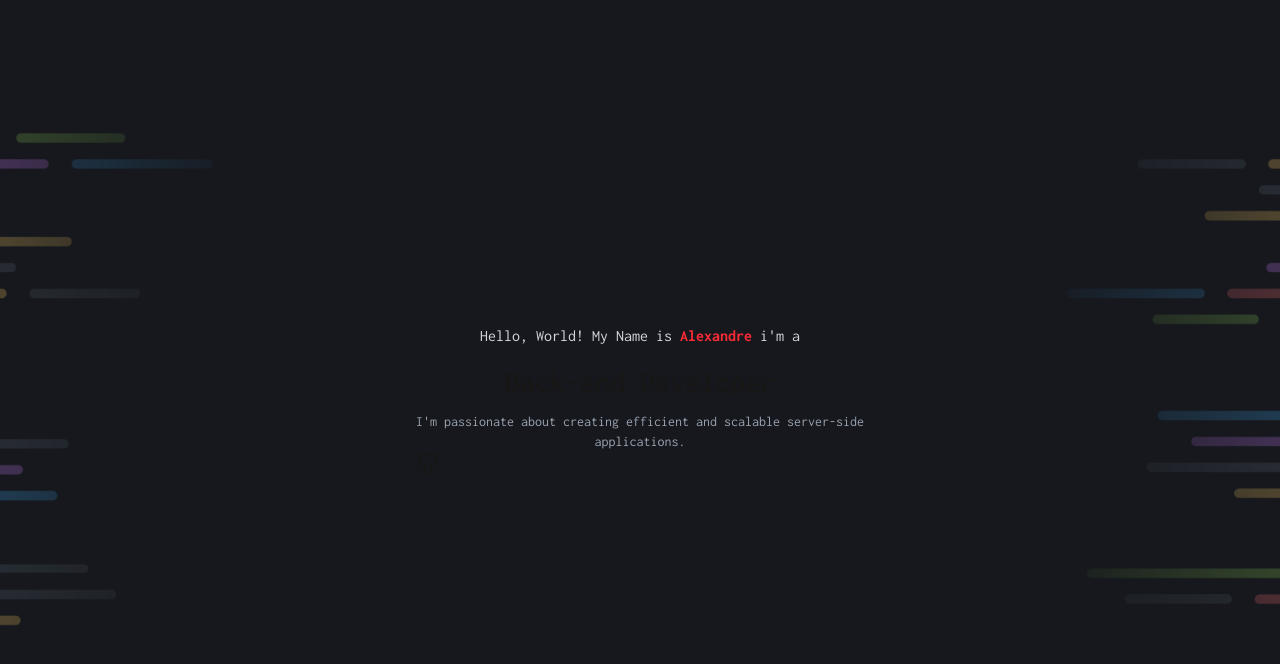
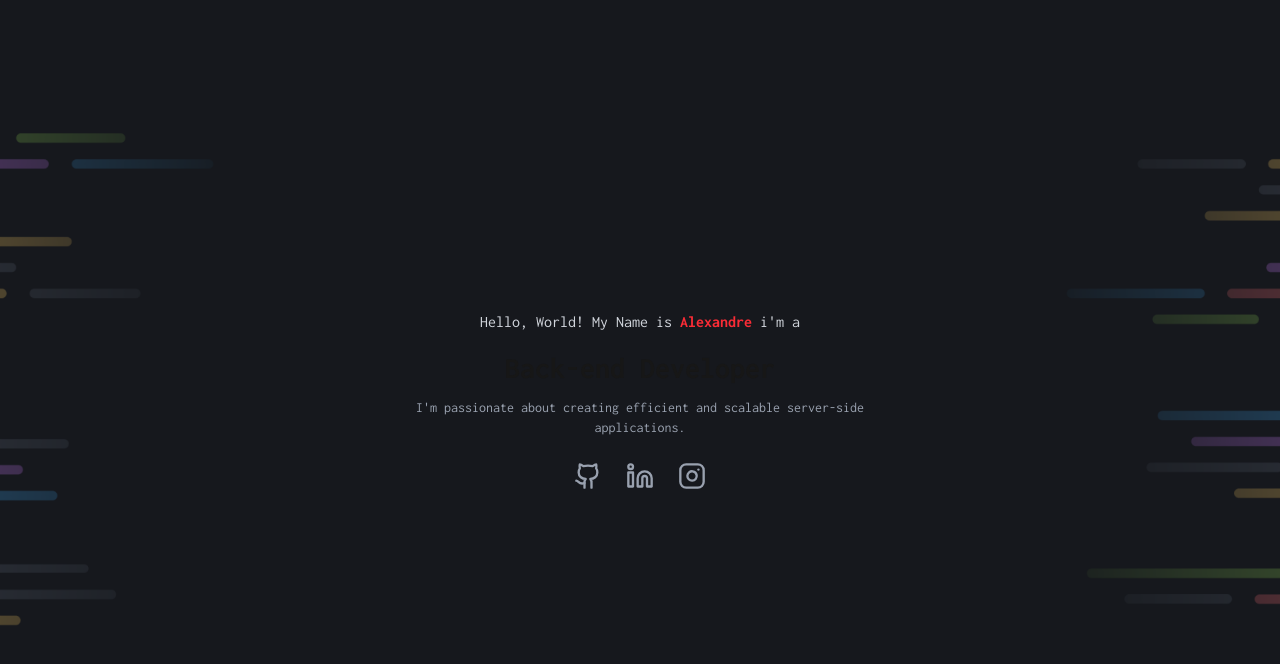
Before and after one commit to aleep98/Meu-Portif-lio, a Next.js app: page / in a window 1280 px wide. Shown: the top 664 px of the page. Built offline with nearby package versions, Linux system fonts and the light colour scheme.

Commit message:
feat: add social media links and Inconsolata font
- Configure Inconsolata font in app/layout.tsx
- Update Home page with background image and introduction text
- Add Github, Linkedin, and Instagram links with icons

```diff
--- a/app/page.tsx
+++ b/app/page.tsx
@@ -1,6 +1,8 @@
 "use client";
 import Box from "@mui/material/Box";
 import { Github } from 'lucide-react';
+import { Linkedin } from 'lucide-react';
+import { Instagram } from 'lucide-react';
 
 export default function Home() {
   return (
@@ -28,7 +30,19 @@ export default function Home() {
           I'm passionate about creating efficient and scalable server-side
           applications.
         </p>
-     <Github />
+
+        {/* Icones */}
+       <div className="mt-6 flex justify-center space-x-6">
+         <a href="https://github.com/aleep98" target="_blank" rel="noopener noreferrer" className="text-gray-400 hover:text-white transition-colors">
+           <Github size={28} />
+         </a>
+         <a href="https://www.linkedin.com/in/alexandre-passeberg-bb3585266/" target="_blank" rel="noopener noreferrer" className="text-gray-400 hover:text-white transition-colors">
+           <Linkedin size={28} />
+         </a>
+         <a href="https://www.instagram.com/aleep.dev/" target="_blank" rel="noopener noreferrer" className="text-gray-400 hover:text-white transition-colors">
+           <Instagram size={28} />
+         </a>
+       </div>
      </div>
 
     </Box>
--- a/package.json
+++ b/package.json
@@ -16,6 +16,7 @@
     "@mui/styled-engine-sc": "^7.3.6",
     "install": "^0.13.0",
     "lucide": "^0.562.0",
+    "lucide-react": "^0.562.0",
     "next": "16.1.1",
     "react": "19.2.3",
     "react-dom": "19.2.3",
```
Also changed, not shown: 1 other file (tests, documents, lock files or other folders).
